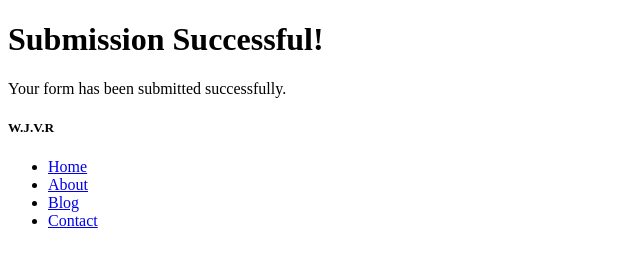
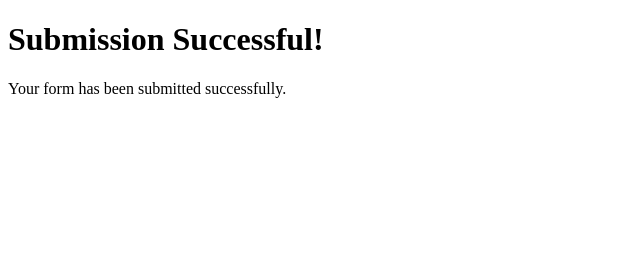
Before and after one commit to Werriess/CV-Website, a website: page views/success.html in a window 1280 px wide. Shown: the whole page, without its empty margins (0-640 px from the left). Drawn offline with Linux system fonts and the light colour scheme.

Commit message:
Remove code in sucess

```diff
--- a/views/success.html
+++ b/views/success.html
@@ -10,21 +10,3 @@
     <p>Your form has been submitted successfully.</p>
 </body>
 </html>
-
-
-
-<div class="container-fluid">
-    <div class="row" id="header">
-        <div class="col-md-2">
-            <h5 id="logo" class="mr-auto">W.J.V.R</h5>
-        </div>
-        <div class="col-md-10">
-            <ul class="menu list-unstyled d-flex justify-content-between flex-wrap">
-                <li><a href="/home">Home</a></li>
-                <li><a href="/about">About</a></li>
-                <li><a href="/blog">Blog</a></li>
-                <li><a href="/contact">Contact</a></li>
-            </ul>
-        </div>
-    </div>
-</div>
```
